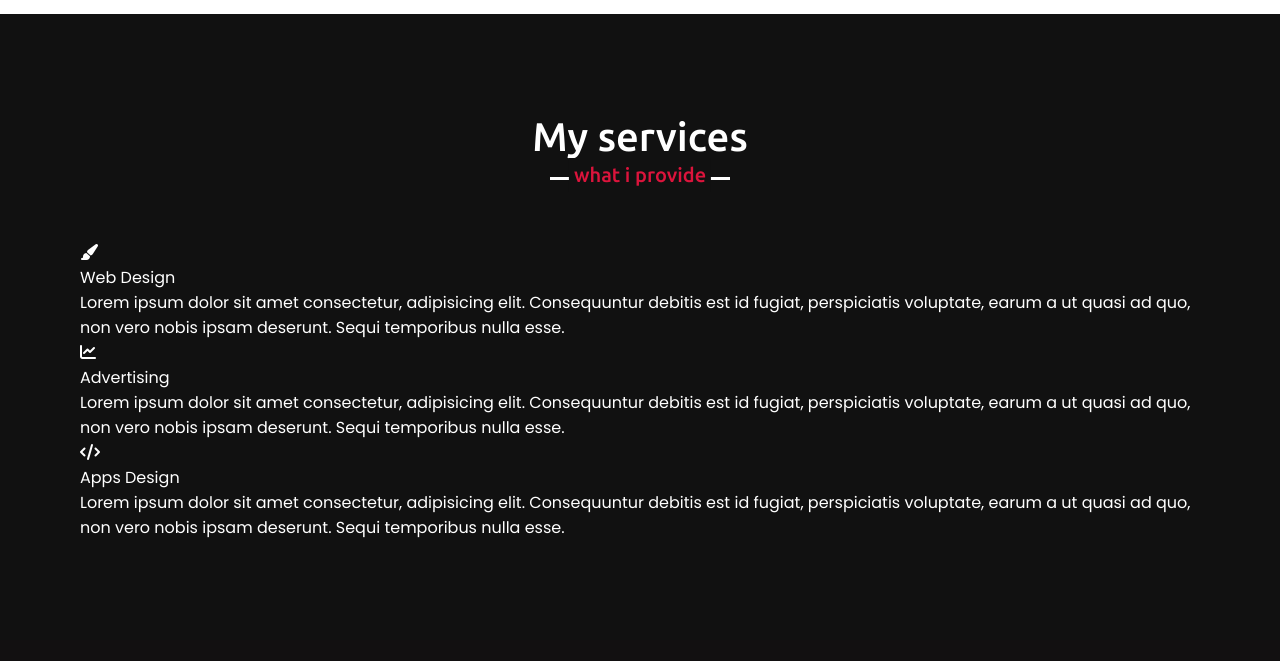
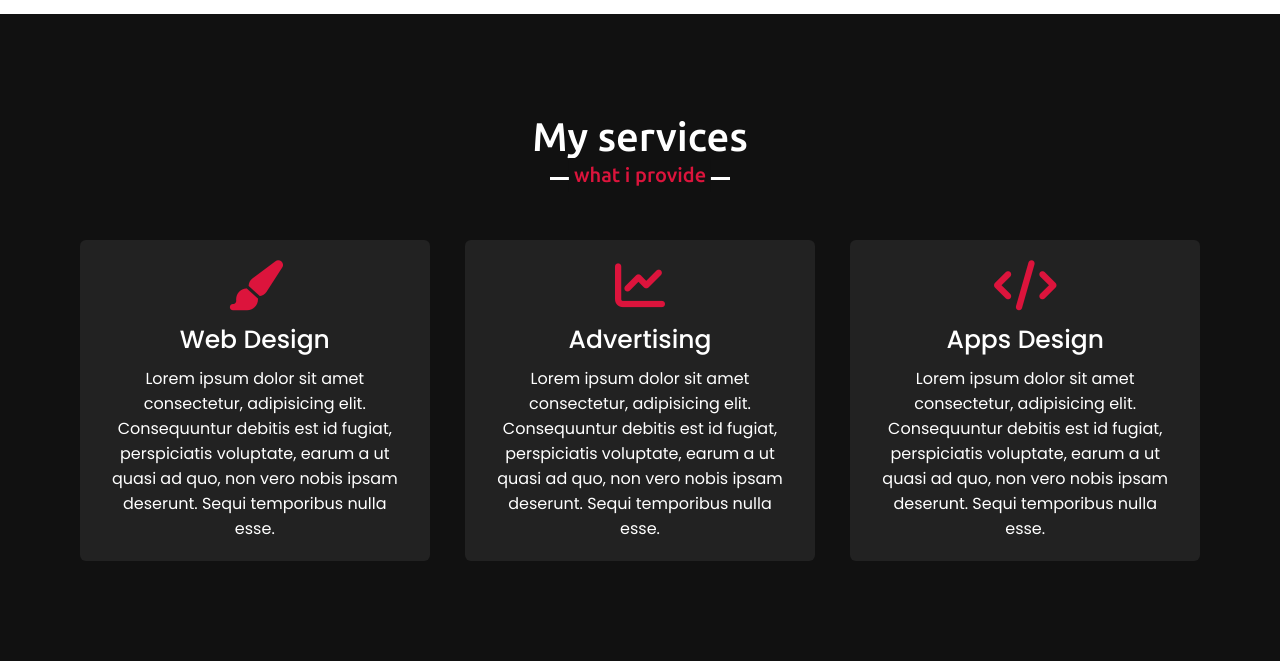
Before and after one commit to Momo-azangue/frontend-component, a PHP site: page /portofolio/Portofolio2/index.html in a window 1280 px wide. Shown: the part 1519-2180 px from the top of the page. Before the commit the page ends 2057 px from the top, so only its background shows below. Run offline with PHP 8.4, Linux system fonts and the light colour scheme; some libraries are stand-ins or nearby versions.

Commit message:
commit portofolio

```diff
--- a/portofolio/Portofolio2/index.css
+++ b/portofolio/Portofolio2/index.css
@@ -230,6 +230,43 @@ section .title::after{
     content: "what i provide";
 }
 
+.services .serv-content .card{
+    width: calc(33% - 20px);
+    background: #222;
+    text-align: center;
+    border-radius: 6px;
+    padding: 20px 25px;
+    cursor: pointer;
+    transition: all 0.3s ease;
+}
+.services .serv-content .card .box{
+transition: all 0.3s ease;
+}
+
+
+.services .serv-content .card:hover{
+    background: crimson;
+
+}
+
+
+.services .serv-content .card:hover .box{
+    transform: scale(1.05);
+}
+.services .serv-content .card i{
+    font-size: 50px;
+    color: crimson;
+    transition: color 0.3s ease;
+}
+
+.services .serv-content .card:hover i{
+    color:#fff;
+}
+.services .serv-content .card .text{
+    font-size: 25px;
+    font-weight: 500;
+    margin: 10px 0 7px 0;
+}
 
 
 
@@ -323,6 +360,11 @@ section .title::after{
     .about .about-content .right{
         flex: 100%;
     }
+
+    .services .serv-content .card{
+        width: calc(50% - 10px);
+        margin-bottom: 20px;
+    }
 }
 
 @media(max-width: 690px){
@@ -340,6 +382,9 @@ section .title::after{
     .home .home-content a{
         font-size: 20px;
     }
+    .services .serv-content .card{
+        width: 100%;
+    }
 
 }
 
```
